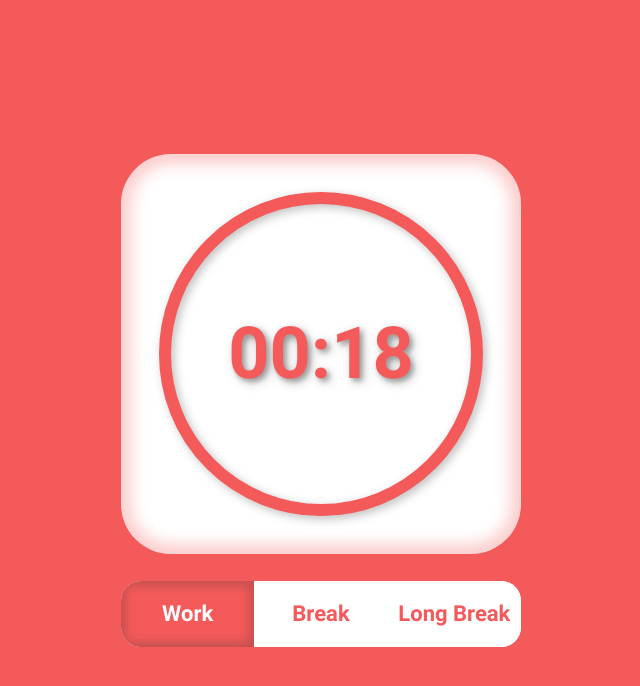
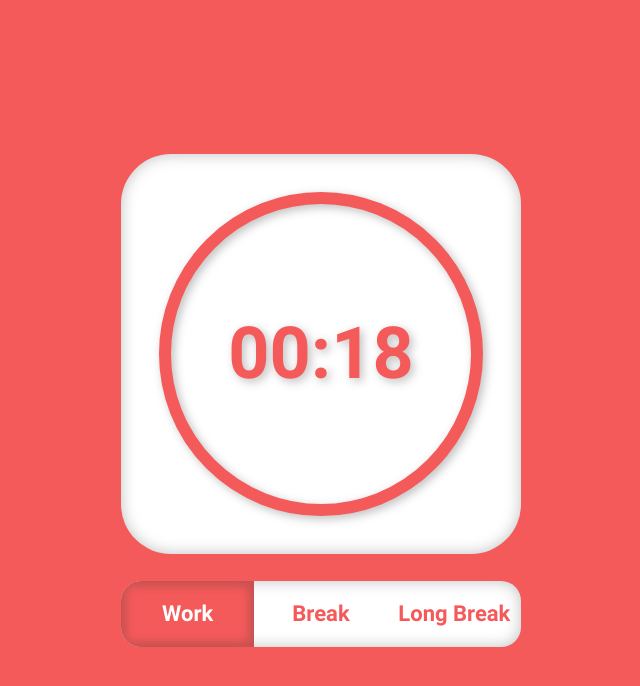
Before and after one commit to ezinber/pomo-project, a React (Create React App) app: page / in a window 1280 px wide. Shown: the top 686 px of the page, without its empty margins (319-959 px from the left). Built offline with nearby package versions, Linux system fonts and the light colour scheme.

Commit message:
fix: поправить стили

```diff
--- a/src/components/Timer/Button.js
+++ b/src/components/Timer/Button.js
@@ -11,7 +11,7 @@ function Button({ children, mode, handleClick, settings, textColor }) {
 
   return (
     <button
-      style={{background: isActive ? color : '#fff', color: isActive ? '#fff' : textColor}}
+      style={{background: isActive ? color : 'none', color: isActive ? '#fff' : textColor}}
       type="button"
       className={classes}
       onClick={handleClickButton}
--- a/src/components/Timer/Timer.js
+++ b/src/components/Timer/Timer.js
@@ -46,8 +46,11 @@ function Timer({ settings, onEnd, onStart, onPause, onModeChange }) {
 
   return (
     <div className="timer" style={{backgroundColor: settings[mode].color}}>
-      <div className="timer__ticker" onClick={handleClickTimer}>
-        <div className="timer__time" style={{color: settings[mode].color, borderColor: settings[mode].color}}>
+      <div className="timer__ticker">
+        <div
+          className="timer__time"
+          onClick={handleClickTimer}
+          style={{color: settings[mode].color, borderColor: settings[mode].color}}>
           {secondsToFormatTime(timerTime)}
         </div>
       </div>
--- a/src/components/Timer/timer.css
+++ b/src/components/Timer/timer.css
@@ -17,14 +17,12 @@
     height: 400px;
     background-color: #fff;
     border-radius: 50px;
-    cursor: pointer;
-    box-shadow: inset 0 0 15px 10px rgba(245, 90, 90, 0.3);
+    box-shadow: inset 0 0 15px rgba(0, 0, 0, 0.25);
     font-family: Roboto, sans-serif;
     font-weight: bold;
     font-size: 72px;
     line-height: 84px;
     color: #fff;
-    text-shadow: 3px 3px 5px rgba(0, 0, 0, 0.25);
 }
 
 .timer__time {
@@ -41,8 +39,12 @@
     font-weight: bold;
     font-size: 72px;
     line-height: 84px;
-    text-shadow: 3px 3px 5px rgba(0, 0, 0, 0.25);
+    cursor: pointer;
     transition: all 200ms ease;
+}
+
+.timer__time:hover {
+    opacity: .7;
 }
 
 .timer__buttons {
@@ -55,6 +57,7 @@
     border-radius: 20px;
     overflow: hidden;
     margin-top: 27px;
+    box-shadow: inset 0 0 15px rgb(0 0 0 / 25%);
 }
 
 .timer__button {
@@ -72,15 +75,19 @@
 }
 
 .timer__button:hover {
-    background: rgba(245, 90, 90, 0.3);
+    opacity: .7;
+}
+
+.timer__button:focus {
+    outline: none;
 }
 
 .timer__button_active {
     color: #FFFFFF;
-    background: #F55A5A;
+    cursor: default;
     box-shadow: inset 0 0 10px 5px rgba(51, 51, 51, 0.25);
 }
 
 .timer__button_active:hover {
-    background: #F55A5A;
+    opacity: 1;
 }
```
